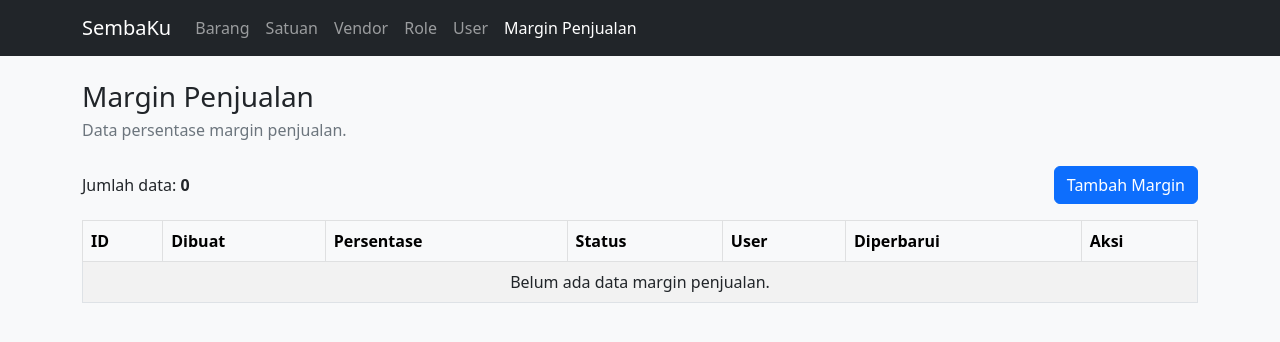
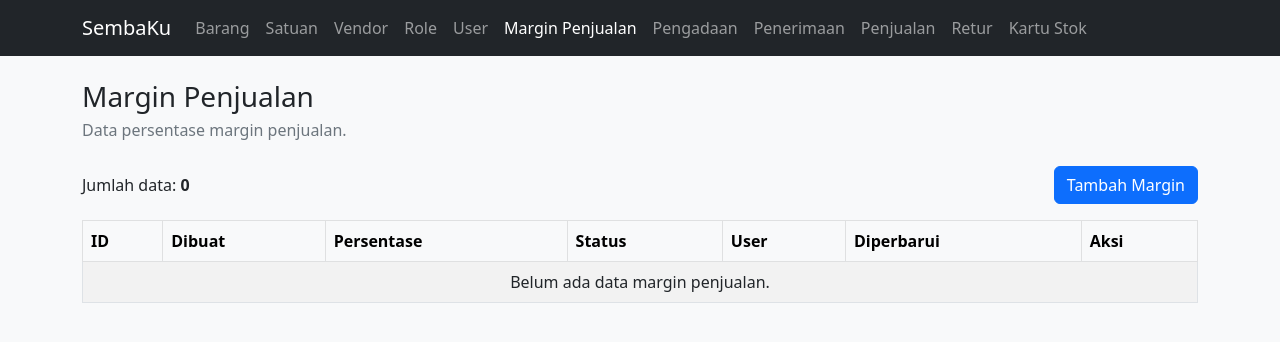
Before and after one commit to azkabarikk/sembaku-app, a Laravel app: page /margin-penjualan in a window 1280 px wide. Shown: the top 342 px of the page. Run offline with Laravel 12, Linux system fonts and the light colour scheme; data that the repository does not hold is empty; style sheets or scripts are compiled from the project's sources.

Commit message:
tambah halaman kosong utk: Pengadaaan, Penerimaan, Penjualan, Retur, dan Kartu Stok

```diff
--- /dev/null
+++ b/resources/views/kartu_stok/index.blade.php
@@ -0,0 +1,4 @@
+@extends('layouts.app')
+
+@section('title', 'Kartu Stok')
+@section('heading', 'Kartu Stok')
--- a/resources/views/layouts/app.blade.php
+++ b/resources/views/layouts/app.blade.php
@@ -43,6 +43,21 @@
                     <li class="nav-item">
                         <a class="nav-link {{ request()->routeIs('margin-penjualan.*') ? 'active' : '' }}" href="{{ route('margin-penjualan.index') }}">Margin Penjualan</a>
                     </li>
+                    <li class="nav-item">
+                        <a class="nav-link {{ request()->routeIs('pengadaan.*') ? 'active' : '' }}" href="{{ route('pengadaan.index') }}">Pengadaan</a>
+                    </li>
+                    <li class="nav-item">
+                        <a class="nav-link {{ request()->routeIs('penerimaan.*') ? 'active' : '' }}" href="{{ route('penerimaan.index') }}">Penerimaan</a>
+                    </li>
+                    <li class="nav-item">
+                        <a class="nav-link {{ request()->routeIs('penjualan.*') ? 'active' : '' }}" href="{{ route('penjualan.index') }}">Penjualan</a>
+                    </li>
+                    <li class="nav-item">
+                        <a class="nav-link {{ request()->routeIs('retur.*') ? 'active' : '' }}" href="{{ route('retur.index') }}">Retur</a>
+                    </li>
+                    <li class="nav-item">
+                        <a class="nav-link {{ request()->routeIs('kartu-stok.*') ? 'active' : '' }}" href="{{ route('kartu-stok.index') }}">Kartu Stok</a>
+                    </li>
                 </ul>
             </div>
         </div>
--- /dev/null
+++ b/resources/views/penerimaan/index.blade.php
@@ -0,0 +1,4 @@
+@extends('layouts.app')
+
+@section('title', 'Penerimaan')
+@section('heading', 'Penerimaan')
--- /dev/null
+++ b/resources/views/pengadaan/index.blade.php
@@ -0,0 +1,4 @@
+@extends('layouts.app')
+
+@section('title', 'Pengadaan')
+@section('heading', 'Pengadaan')
--- /dev/null
+++ b/resources/views/penjualan/index.blade.php
@@ -0,0 +1,4 @@
+@extends('layouts.app')
+
+@section('title', 'Penjualan')
+@section('heading', 'Penjualan')
--- /dev/null
+++ b/resources/views/retur/index.blade.php
@@ -0,0 +1,4 @@
+@extends('layouts.app')
+
+@section('title', 'Retur')
+@section('heading', 'Retur')
--- a/routes/web.php
+++ b/routes/web.php
@@ -1,8 +1,13 @@
 <?php
 
 use App\Http\Controllers\BarangController;
+use App\Http\Controllers\KartuStokController;
 use App\Http\Controllers\MarginPenjualanController;
+use App\Http\Controllers\PenerimaanController;
+use App\Http\Controllers\PengadaanController;
+use App\Http\Controllers\PenjualanController;
 use App\Http\Controllers\RoleController;
+use App\Http\Controllers\ReturController;
 use App\Http\Controllers\SatuanController;
 use App\Http\Controllers\UserController;
 use App\Http\Controllers\VendorController;
@@ -11,6 +16,21 @@ use Illuminate\Support\Facades\Route;
 Route::get('/', function () {
     return view('welcome');
 });
+
+Route::get('/pengadaan', [PengadaanController::class, 'index'])
+    ->name('pengadaan.index');
+
+Route::get('/penerimaan', [PenerimaanController::class, 'index'])
+    ->name('penerimaan.index');
+
+Route::get('/penjualan', [PenjualanController::class, 'index'])
+    ->name('penjualan.index');
+
+Route::get('/retur', [ReturController::class, 'index'])
+    ->name('retur.index');
+
+Route::get('/kartu-stok', [KartuStokController::class, 'index'])
+    ->name('kartu-stok.index');
 
 Route::get('/barang', [BarangController::class, 'index'])
     ->name('barang.index');
```
Also changed, not shown: app/Http/Controllers/KartuStokController.php (added, +13 -0 lines), app/Http/Controllers/PenerimaanController.php (added, +13 -0 lines), app/Http/Controllers/PengadaanController.php (added, +13 -0 lines), app/Http/Controllers/PenjualanController.php (added, +13 -0 lines), app/Http/Controllers/ReturController.php (added, +13 -0 lines).
